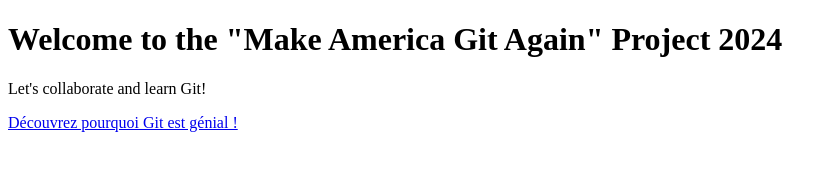
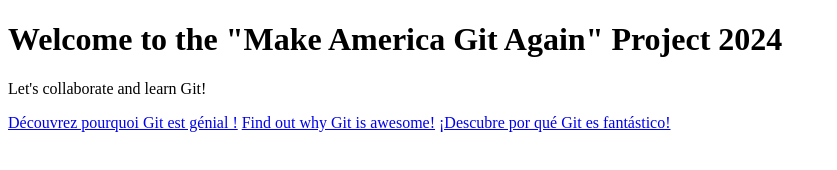
Before and after one commit to laurxrd/MakeAmericaGitAgainKRAK1, a plain HTML site: page index.html in a window 1280 px wide. Shown: the whole page, without its empty margins (0-837 px from the left). Drawn offline with Linux system fonts and the light colour scheme.

```diff
--- a/index.html
+++ b/index.html
@@ -7,6 +7,8 @@
     <h1>Welcome to the "Make America Git Again" Project 2024</h1>
     <p>Let's collaborate and learn Git!</p>
     <a href="git-est-genial.html">Découvrez pourquoi Git est génial !</a>
+    <a href="git-is-great.html">Find out why Git is awesome!</a>
+    <a href="git-es-increible.html">¡Descubre por qué Git es fantástico!</a>
 
 </body>
 </html>
```
Also changed, not shown: git-es-increible.html (added).
